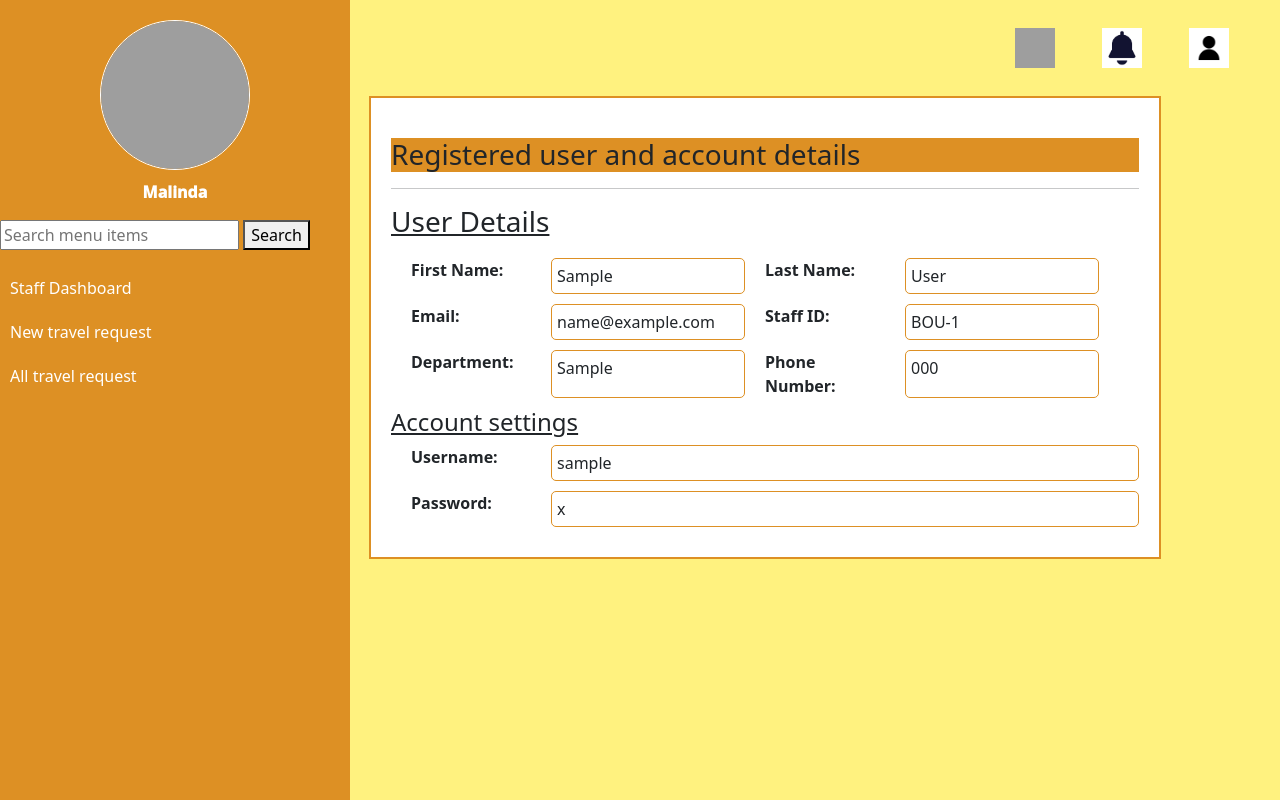
After one commit to EstherAuma/BOU-Project, a Django app: template transportApp/templates/user-details.html in a window 1280 px wide. The commit adds this page. Run offline with Django 5.2, Linux system fonts and the light colour scheme; the template is opened without the code that fills it: values that come from a table or form of the project are taken from there, others are empty; tables that the repository leaves empty hold one stand-in row (values such as "Sample post"); some libraries are stand-ins or nearby versions; grey boxes are pictures that could not be loaded.

```diff
--- a/TMS/settings.py
+++ b/TMS/settings.py
@@ -53,6 +53,7 @@ MIDDLEWARE = [
     'django.contrib.auth.middleware.AuthenticationMiddleware',
     'django.contrib.messages.middleware.MessageMiddleware',
     'django.middleware.clickjacking.XFrameOptionsMiddleware',
+
 ]
 
 ROOT_URLCONF = 'TMS.urls'
@@ -133,3 +134,6 @@ DEFAULT_AUTO_FIELD = 'django.db.models.BigAutoField'
 
 CRISPY_TEMPLATE_PACK = 'bootstrap4'
 AUTH_USER_MODEL = 'transportApp.StaffUser'
+
+
+LOGIN_REDIRECT_URL = 'change-password'
--- a/transportApp/admin.py
+++ b/transportApp/admin.py
@@ -1,5 +1,6 @@
 from django.contrib import admin
 from.models import *
+
 
 # Register your models here.
 
--- a/transportApp/static/css/change-password.css
+++ b/transportApp/static/css/change-password.css
@@ -62,7 +62,7 @@ body{
     .container{
       margin: 20px auto;
       padding: 20px;
-      border: 1px solid #ccc;
+      border: 2px solid #dd9024;
       width: 80%;
       background-color: white;
       }
--- /dev/null
+++ b/transportApp/templates/user-details.html
@@ -0,0 +1,141 @@
+{% extends 'base.html' %}
+{% load static %}
+{% block content %}
+
+<div id="sidebar">
+    <div id="profile-container">
+      <a href="#">
+        <img
+          src="{% static 'images/avatar.jpeg' %}"
+          alt="Your Image Alt Text"
+        />
+      </a>
+      <p class="profile-name">Malinda</p>
+    </div>
+
+
+<form onsubmit="return false;">
+<input type="text" id="search-input" placeholder="Search menu items" oninput="searchMenuItems()">
+<button type="button" onclick="searchMenuItems()">Search</button>
+</form>
+    <a href="#" class="menu-item">Staff Dashboard</a>
+    <a href="#" class="menu-item">New travel request</a>
+    <a href="all-travel-request-table" class="menu-item">All travel request</a>
+  </div>
+
+  <div id="content">
+
+    <ul class="nav justify-content-end">
+      <li class="nav-item">
+        <a class="nav-link active" aria-current="page" href="">
+          <img src="{% static 'images/home.jpg' %}" alt="Home">
+        </a>
+      </li>
+
+      <li class="nav-item">
+        <a class="nav-link active" aria-current="page" href="">
+          <img src="{% static 'images/notification.png' %}" alt="Notification">
+        </a>
+      </li>
+
+
+      <li class="nav-item">
+        <a class="nav-link active" aria-current="page" href="">
+          <img src="{% static 'images/profile.png' %}" alt="Profile">
+        </a>
+      </li>
+    </ul>
+    <div class="container">
+      <h3 style="background-color: #dd9024; margin-top: 20px;">Registered user and account details</h3>
+      <hr>
+
+      <h3 style="text-decoration: underline;">User Details</h3>
+      {% if essie_user %}
+        <div class="user-details">
+            <div class="detail-row">
+                <span class="label">First Name:</span>
+                <div class="value">{{ essie_user.first_name }}</div>
+            </div>
+            <div class="detail-row">
+                <span class="label">Last Name:</span>
+                <div class="value">{{ essie_user.last_name }}</div>
+            </div>
+            <div class="detail-row">
+                <span class="label">Email:</span>
+                <div class="value">{{ essie_user.email }}</div>
+            </div>
+
+            <div class="detail-row">
+                <span class="label">Staff ID:</span>
+                <div class="value">BOU-{{ essie_user.id }}</div>
+            </div>
+            <div class="detail-row">
+                <span class="label">Department:</span>
+                <div class="value">{{ essie_user.department }}</div>
+            </div>
+            <div class="detail-row">
+                <span class="label">Phone Number:</span>
+                <div class="value">{{ essie_user.phone_number }}</div>
+            </div>
+
+
+        </div>
+    {% else %}
+        <p>User with username 'essie' does not exist.</p>
+    {% endif %}
+
+
+        <h4 style="text-decoration: underline;">Account settings</h4>
+
+        <div class="detail-row">
+          <span class="label">Username:</span>
+          <div class="value">{{ essie_user.username }}</div>
+      </div>
+      <div class="detail-row">
+          <span class="label">Password:</span>
+          <div class="value">{{ essie_user.password }}</div>
+      </div>
+
+
+   </div>
+
+  <script>
+    function searchMenuItems() {
+      // Get the search input value
+      var searchInput = document
+        .getElementById("search-input")
+        .value.toLowerCase();
+
+      // Get all menu items
+      var menuItems = document.getElementsByClassName("menu-item");
+
+      // Loop through menu items and show based on the search input
+      for (var i = 0; i < menuItems.length; i++) {
+        var menuItemText = menuItems[i].innerText.toLowerCase();
+        if (menuItemText.includes(searchInput)) {
+          menuItems[i].style.display = "block";
+        } else {
+          menuItems[i].style.display = "none";
+        }
+      }
+    }function searchMenuItems() {
+  // Get the search input value
+  var searchInput = document.getElementById("search-input").value.toLowerCase();
+
+  // Get all menu items
+  var menuItems = document.getElementsByClassName("menu-item");
+
+  // Loop through menu items and show/hide based on the search input
+  for (var i = 0; i < menuItems.length; i++) {
+    var menuItemText = menuItems[i].innerText.toLowerCase();
+    if (menuItemText.includes(searchInput)) {
+      menuItems[i].style.display = "block";
+    } else {
+      menuItems[i].style.display = "none";
+    }
+  }
+}
+
+  </script>
+
+{% endblock %}
--- a/transportApp/urls.py
+++ b/transportApp/urls.py
@@ -1,8 +1,11 @@
 from django.urls import path
 from transportApp import views
+from django.contrib.auth import views as auth_views
+
+
 
 urlpatterns = [
-    path('', views.change_password , name='change-password'),
-    path('change-password2', views.new , name='change-password2'),
-
+    path('', views.user_details , name='user-details'),
+    path('change-password', views.change_password, name='change-password'),
+    path('login/',auth_views.LoginView.as_view(template_name ='login.html'), name = 'login'),
 ]
```
Also changed, not shown: transportApp/forms.py (+21 -11 lines), transportApp/templates/change-password.html (+32 -85 lines), transportApp/templates/login.html (renamed from transportApp/templates/change-password2.html, +11 -1 lines), transportApp/views.py (+25 -11 lines).
